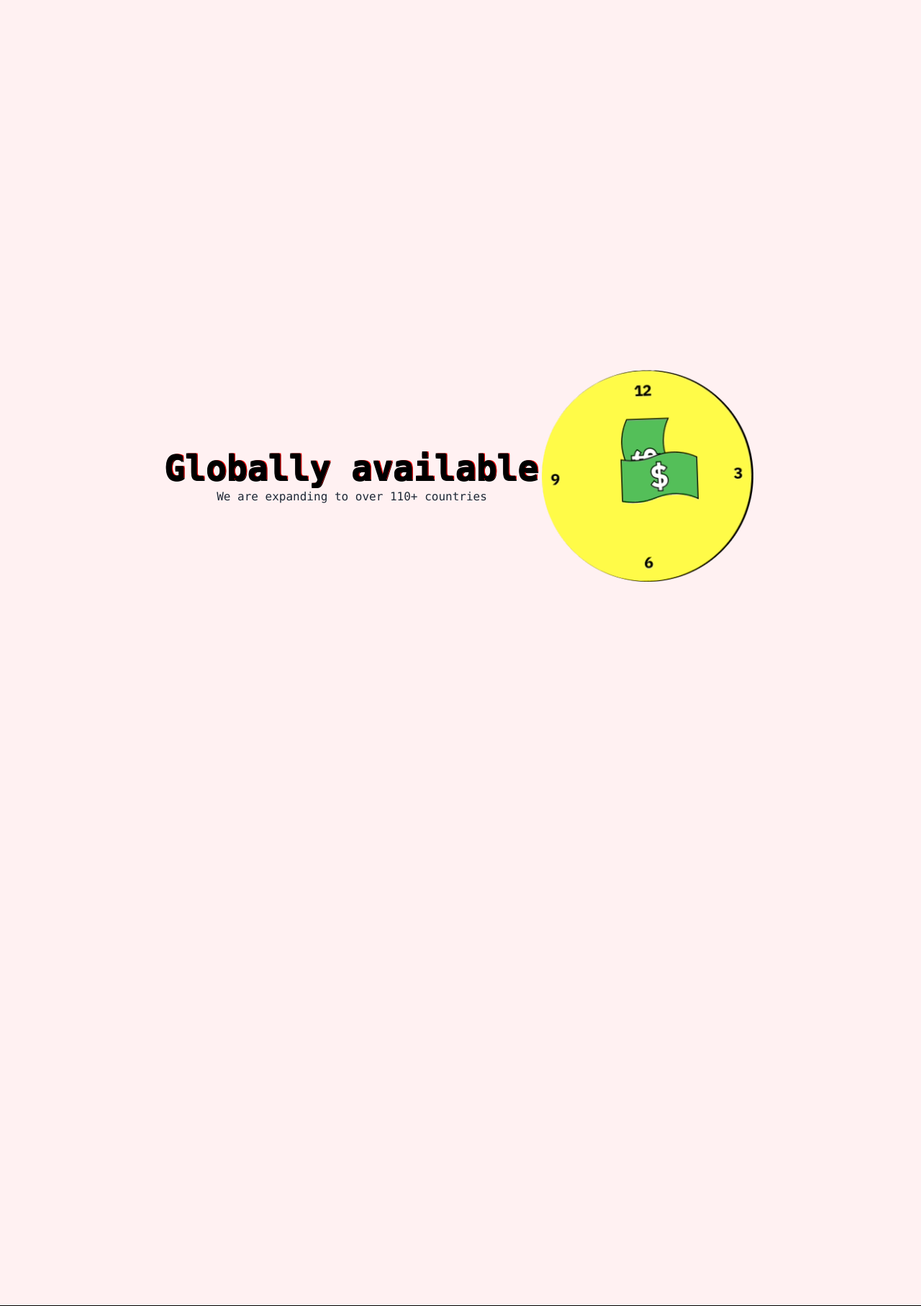
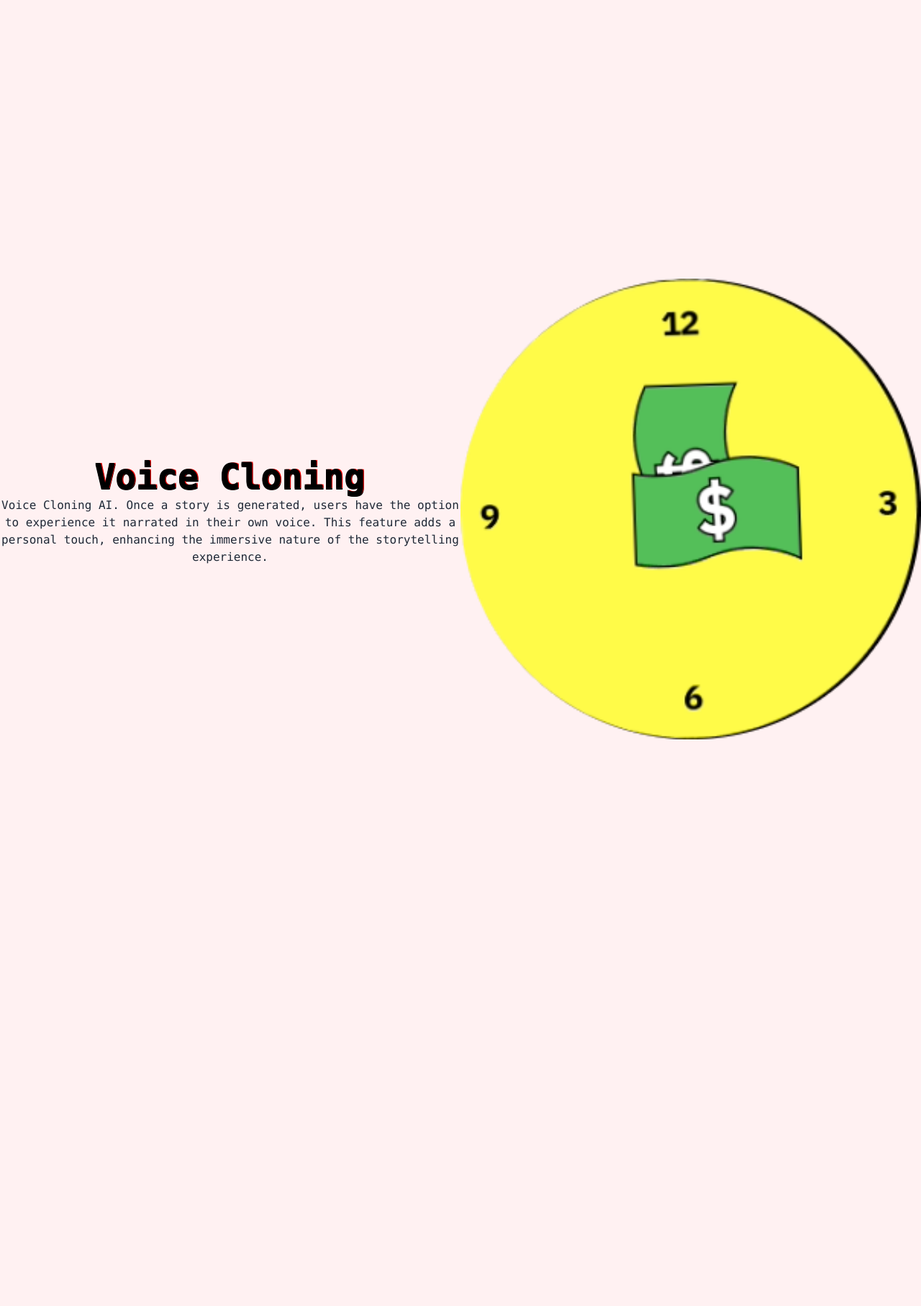
Before and after one commit to Mudaasirl/storynator, a Django app: page /storynator/ in a window 1280 px wide. Shown: the part 1683-3497 px from the top of the page at 72% size. Run offline with Django 4.2, Linux system fonts and the light colour scheme; the visitor is signed in with stand-in values (Sample User, id 1); parts of the project's set-up code (start-up, migrations or seed data) failed here and were passed over; some libraries are stand-ins or nearby versions.

Commit message:
some minor changes

```diff
--- a/blog/templates/blog/base.html
+++ b/blog/templates/blog/base.html
@@ -17,7 +17,9 @@
 
 
       <nav class="grid grid-cols-1 md:grid-cols-2 lg:grid-cols-4 gap-5 pr-16 md:pr-5">
+        <a href="{%url 'landing-page-view'%}" >
         <img loading="lazy" src="https://cdn.builder.io/api/v1/image/assets/TEMP/cb34a5910b6b7b50a31aff6e5b5be21fa2f7f9801ee2ea3d93d74105492af765?apiKey=26375cc6e2cd49d5bb8228a22892d56e&" class="aspect-square object-contain object-center w-[92px] fill-purple-500 stroke-[2px] stroke-black overflow-hidden shrink-0 max-w-full" />
+        </a>
         <div class="flex items-start justify-between gap-5 my-auto">
             <!-- Your code here -->
 
@@ -66,5 +68,31 @@
 
   </div>
 </div>
+<div class="h-full bg-rose-50 flex flex-col justify-end flex-wrap">
+  <header class="border-[color:var(--Black,#000)] bg-white flex items-center justify-between gap-5 pl-16 pr-20 py-12 border-2 border-solid max-md:flex-wrap max-md:px-5">
+    <img loading="lazy" src="https://cdn.builder.io/api/v1/image/assets/TEMP/cb34a5910b6b7b50a31aff6e5b5be21fa2f7f9801ee2ea3d93d74105492af765?apiKey=26375cc6e2cd49d5bb8228a22892d56e&" class="aspect-square object-contain object-center w-[92px] fill-purple-500 stroke-[2px] stroke-black overflow-hidden shrink-0 max-w-full self-start" />
+    <div class="flex items-stretch justify-between gap-5 mt-1 self-start max-md:max-w-full max-md:flex-wrap max-md:justify-center">
+      <div class="flex grow basis-[0%] flex-col items-stretch">
+        <div class="text-black text-center text-2xl font-bold leading-5 tracking-tighter whitespace-nowrap">Service</div>
+        <div class="text-black text-base leading-3 tracking-tighter whitespace-nowrap mt-4">Personal</div>
+        <div class="text-black text-base leading-3 tracking-tighter whitespace-nowrap mt-2.5">Business</div>
+        <div class="text-black text-base leading-3 tracking-tighter whitespace-nowrap mt-2.5">Enterprise</div>
+      </div>
+      <div class="flex grow basis-[0%] flex-col items-stretch self-start">
+        <div class="text-black text-2xl font-bold leading-5 tracking-tighter">API</div>
+        <div class="text-black text-base leading-3 tracking-tighter whitespace-nowrap mt-4">Developer contact</div>
+        <div class="text-black text-base leading-3 tracking-tighter mt-2">Documentation</div>
+      </div>
+      <div class="flex grow basis-[0%] flex-col items-stretch self-start">
+        <div class="text-black text-2xl font-bold leading-5 tracking-tighter whitespace-nowrap">Company</div>
+        <div class="text-black text-base leading-3 tracking-tighter whitespace-nowrap mt-3">About us</div>
+        <div class="text-black text-base leading-3 tracking-tighter mt-3">Careers</div>
+        <div class="text-black text-base leading-3 tracking-tighter whitespace-nowrap mt-3">Investors</div>
+      </div>
+    </div>
+    <img loading="lazy" src="https://cdn.builder.io/api/v1/image/assets/TEMP/ce5b79c5dd664cc401945c1db3e3d676cd7b4ac4d1a8be253037f90642efcbd1?apiKey=26375cc6e2cd49d5bb8228a22892d56e&" class="aspect-[4.75] object-contain object-center w-[152px] overflow-hidden shrink-0 max-w-full my-auto" />
+  </header>
+  </div>
+</div>
 </body>
 </html>
--- a/mysite/settings.py
+++ b/mysite/settings.py
@@ -1,8 +1,8 @@
-
+from dotenv import load_dotenv
 from pathlib import Path
 from environs import Env  # new
 import os
-
+load_dotenv()
 env = Env()  # new
 env.read_env()  # new
 
--- a/storynator/templates/storynator/landing_page.html
+++ b/storynator/templates/storynator/landing_page.html
@@ -2,7 +2,7 @@
 {% load static %}
 {% block content %}
 
-<div class="bg-rose-50	 min-h-screen h-[450vh]  sm:h-[200vh] md:h-[450vh]">
+<div class="bg-rose-50	 min-h-screen h-[500vh]  sm:h-[200vh] md:h-[450vh]">
 
   <div class="grid grid-rows-4 h-full">
 
@@ -10,60 +10,41 @@
       <header class="flex max-w-[496px] flex-col items-stretch px-5 py-1">
         <h1 class="text-yellow-200 text-center text-5xl font-bold leading-[56px]  w-full mt-2.5 max-md:max-w-full max-md:text-4xl max-md:leading-10">Unleash Your  <br /><span class="before:block before:absolute before:-inset-1 before:-skew-y-3 before:bg-pink-500 relative inline-block p-2">
           <span class="relative text-white">Imagination</span> </h1>
-        <p class="text-black text-center text-2xl leading-7 max-w-[363px] self-center mt-8"> Master Your Story: Welcome to Storynator!</p>
-        <button class="text-white text-center text-base font-bold leading-5 whitespace-nowrap justify-center items-stretch border-[color:var(--Black,#000)] shadow-sm bg-purple-500 self-center mt-14 p-2.5 border-2 border-solid max-md:mt-10"> Get started </button>
+        <p class="text-black text-center text-2xl leading-7 max-w-[363px] self-center mt-8">
+          Master Your Story: Welcome to Storynator!
+        </p>
+        <button class="text-white text-center text-base font-bold leading-5 whitespace-nowrap justify-center items-stretch border-[color:var(--Black,#000)] shadow-sm bg-purple-500 self-center mt-14 p-2.5 border-2 border-solid max-md:mt-10">
+           Get started
+        </button>
       </header>
     </div>
-    <div class="h-full bg-rose-50">
-      <div class="h-full bg-rose-50 flex flex-row justify-center items-center text-center">
-        <img
-          loading="lazy"
-          src="https://cdn.builder.io/api/v1/image/assets/TEMP/5e42edaf9dc8e7d0c0df08d9adf627cc6233d9b311763d32ff47b5afb2d4cdd9?apiKey=26375cc6e2cd49d5bb8228a22892d56e&"
-          class="aspect-[1.03] object-contain object-center  overflow-hidden max-w-full mt-1 s"
-          />
-          <div>
-            <h1 class="text-black text-center text-5xl font-bold leading-[56px]  w-full mt-1.5 max-md:max-w-full max-md:text-4xl max-md:leading-10">Globally available</h1>
-            We are expanding to over 110+ countries
-          </div>
+
+    <div class="h-full bg-rose-50 flex flex-col sm:flex-col md:flex-row justify-center items-center text-center">
+      <div class="flex-1">
+        <img src="https://cdn.builder.io/api/v1/image/assets/TEMP/5e42edaf9dc8e7d0c0df08d9adf627cc6233d9b311763d32ff47b5afb2d4cdd9?apiKey=26375cc6e2cd49d5bb8228a22892d56e&"
+        alt="Your Image Description" class="w-full h-auto object-contain">
+      </div>
+      <div class="flex-1">
+          <h1 class="text-black text-center text-5xl font-bold leading-[56px] w-full h-auto mt-1.5 max-md:max-w-full max-md:text-4xl max-md:leading-10 overflow-y-scroll  ">
+              AI Generated Stories
+          </h1>
+          <p>
+              Users input specific tags that pique their interest, ranging from dragons and space adventures to talking animals. Our sophisticated AI then seamlessly weaves these tags into a unique and captivating story tailored for each user.
+          </p>
       </div>
     </div>
-    <div class="h-full bg-rose-50">
-      <div class="h-full bg-rose-50 flex flex-row-reverse justify-center items-center text-center">
-        <img
-          loading="lazy"
-          src="{% static 'yellowcash.png' %}"
-          class="aspect-[1.03] object-contain  object-center  overflow-hidden max-w-full mt-1 s"
-          />
-          <div>
-            <h1 class="text-black text-center text-5xl font-bold leading-[56px]  w-full mt-1.5 max-md:max-w-full max-md:text-4xl max-md:leading-10">Globally available</h1>
-            We are expanding to over 110+ countries
-          </div>
+    <div class="h-full bg-rose-50 flex flex-col-reverse sm:flex-col md:flex-row justify-center items-center text-center sm:mt-12">
+      <div class="flex-1">
+        <h1 class="text-black text-center text-5xl font-bold leading-[56px] w-full h-auto mt-1.5 max-md:max-w-full max-md:text-4xl max-md:leading-10">
+          Voice Cloning
+        </h1>
+        <p>
+          Voice Cloning AI. Once a story is generated, users have the option to experience it narrated in their own voice. This feature adds a personal touch, enhancing the immersive nature of the storytelling experience.
+        </p>
       </div>
-    </div>
-    <div class="h-full bg-rose-50 flex flex-col justify-end flex-wrap">
-      <header class="border-[color:var(--Black,#000)] bg-white flex items-center justify-between gap-5 pl-16 pr-20 py-12 border-2 border-solid max-md:flex-wrap max-md:px-5">
-        <img loading="lazy" src="https://cdn.builder.io/api/v1/image/assets/TEMP/cb34a5910b6b7b50a31aff6e5b5be21fa2f7f9801ee2ea3d93d74105492af765?apiKey=26375cc6e2cd49d5bb8228a22892d56e&" class="aspect-square object-contain object-center w-[92px] fill-purple-500 stroke-[2px] stroke-black overflow-hidden shrink-0 max-w-full self-start" />
-        <div class="flex items-stretch justify-between gap-5 mt-1 self-start max-md:max-w-full max-md:flex-wrap max-md:justify-center">
-          <div class="flex grow basis-[0%] flex-col items-stretch">
-            <div class="text-black text-center text-2xl font-bold leading-5 tracking-tighter whitespace-nowrap">Service</div>
-            <div class="text-black text-base leading-3 tracking-tighter whitespace-nowrap mt-4">Personal</div>
-            <div class="text-black text-base leading-3 tracking-tighter whitespace-nowrap mt-2.5">Business</div>
-            <div class="text-black text-base leading-3 tracking-tighter whitespace-nowrap mt-2.5">Enterprise</div>
-          </div>
-          <div class="flex grow basis-[0%] flex-col items-stretch self-start">
-            <div class="text-black text-2xl font-bold leading-5 tracking-tighter">API</div>
-            <div class="text-black text-base leading-3 tracking-tighter whitespace-nowrap mt-4">Developer contact</div>
-            <div class="text-black text-base leading-3 tracking-tighter mt-2">Documentation</div>
-          </div>
-          <div class="flex grow basis-[0%] flex-col items-stretch self-start">
-            <div class="text-black text-2xl font-bold leading-5 tracking-tighter whitespace-nowrap">Company</div>
-            <div class="text-black text-base leading-3 tracking-tighter whitespace-nowrap mt-3">About us</div>
-            <div class="text-black text-base leading-3 tracking-tighter mt-3">Careers</div>
-            <div class="text-black text-base leading-3 tracking-tighter whitespace-nowrap mt-3">Investors</div>
-          </div>
-        </div>
-        <img loading="lazy" src="https://cdn.builder.io/api/v1/image/assets/TEMP/ce5b79c5dd664cc401945c1db3e3d676cd7b4ac4d1a8be253037f90642efcbd1?apiKey=26375cc6e2cd49d5bb8228a22892d56e&" class="aspect-[4.75] object-contain object-center w-[152px] overflow-hidden shrink-0 max-w-full my-auto" />
-      </header>
+      <div class="flex-1">
+        <img src="{% static 'yellowcash.png' %}"
+        alt="Your Image Description" class="w-full h-full object-contain">
       </div>
     </div>
 
--- a/users/models.py
+++ b/users/models.py
@@ -8,6 +8,7 @@ class Profile(models.Model):
     image = models.ImageField(default='default.jpg', upload_to='profile_pics')
     voice = models.FileField(upload_to='media/', blank=True, null=True)
     awaaz  = models.FileField(upload_to='voices/', blank=True, null=True)
+
     voice_sample_1  = models.FileField(upload_to='voice_samples/', blank=True, null=True)
     voice_sample_2  = models.FileField(upload_to='voice_samples/', blank=True, null=True)
     voice_sample_3  = models.FileField(upload_to='voice_samples/', blank=True, null=True)
@@ -22,3 +23,12 @@ class Profile(models.Model):
             output_size = (300, 300)
             img.thumbnail(output_size) # Resize image
             img.save(self.image.path) # Save it again and override the larger image
+
+class Image(models.Model):
+    key = models.CharField(help_text="The public id of the uploaded file", max_length=100)
+    url = models.CharField(max_length=100)
+    name = models.CharField(max_length=100, help_text='The original name of the uploaded image')
+    width = models.IntegerField(help_text='Width in pixels')
+    height = models.IntegerField(help_text='Height in pixels')
+    format = models.CharField(max_length=10)
+    created_at = models.DateTimeField(auto_now_add=True)
```
Also changed, not shown: docker-compose.yml (added, +13 -0 lines), users/services.py (added, +25 -0 lines), users/migrations/0004_image.py (added).
